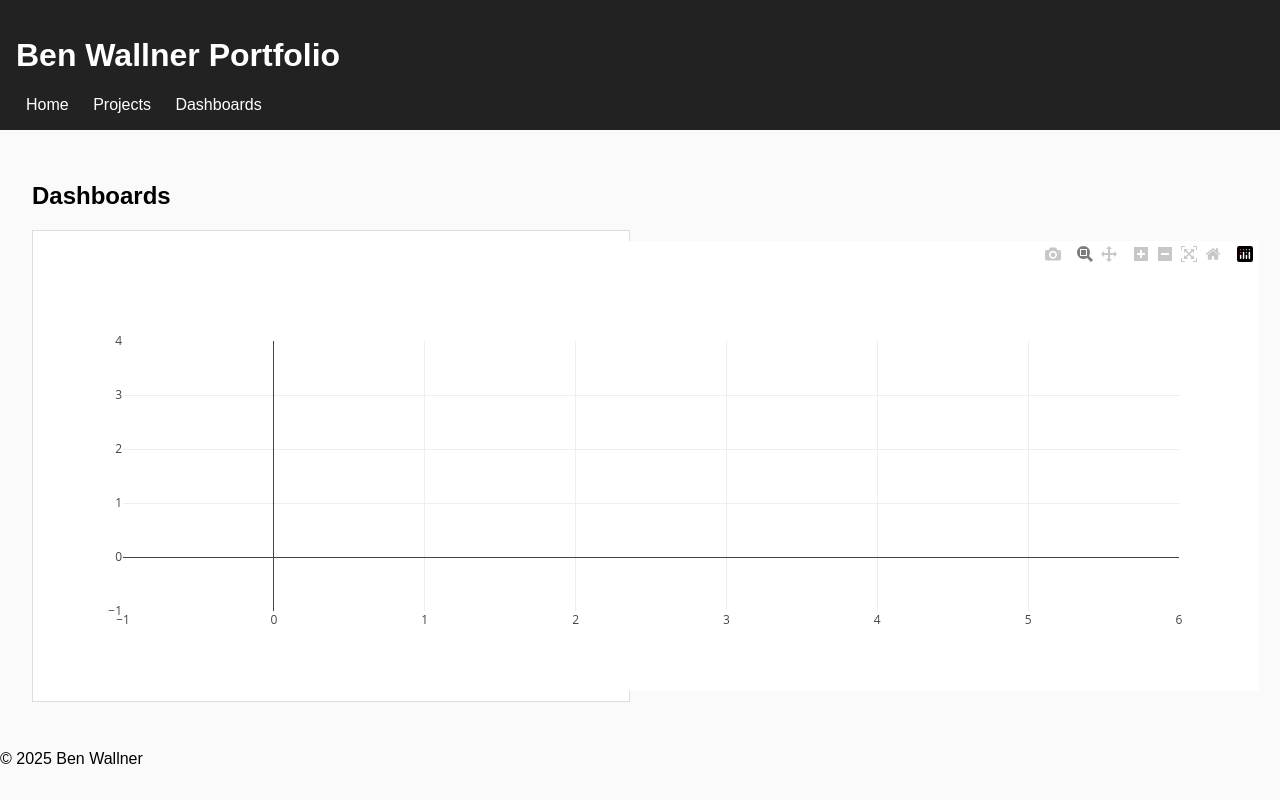
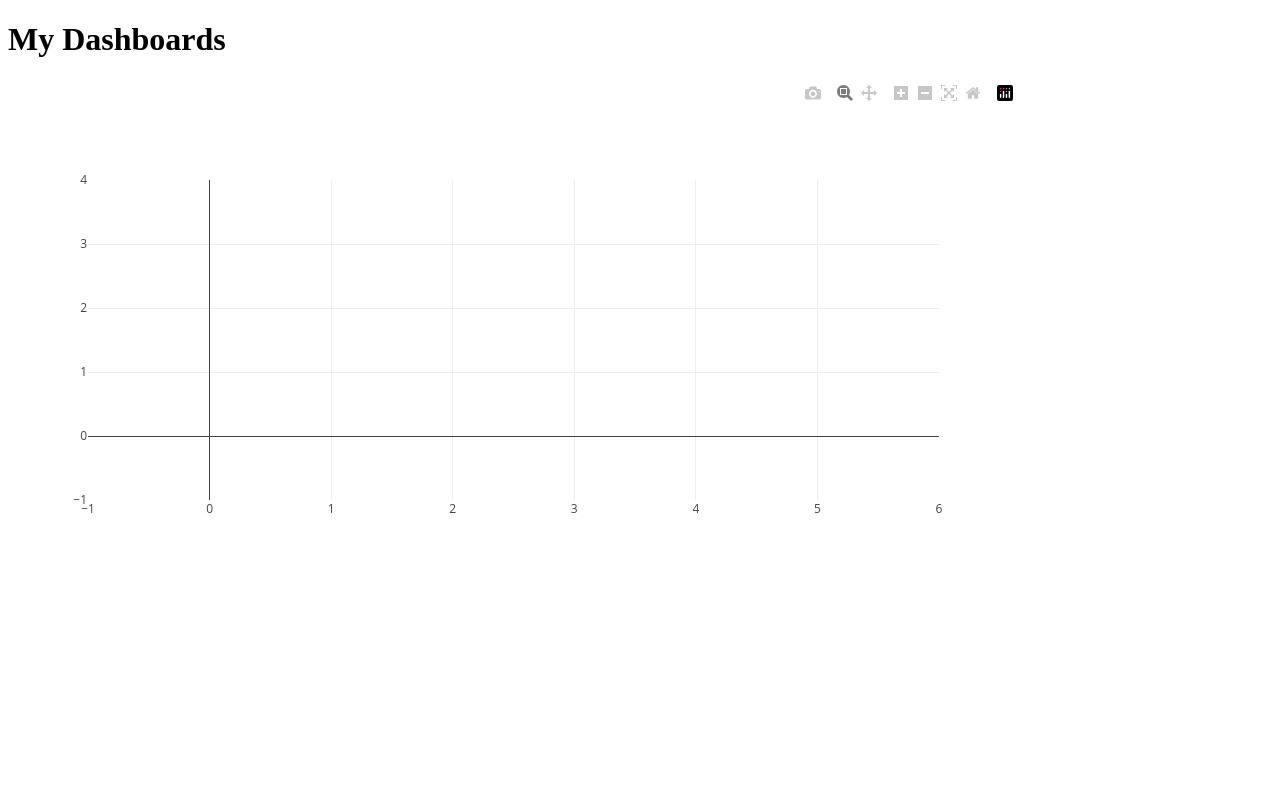
Before and after one commit to BenWallner7/website_portfolio, a Flask app: template templates/dashboards.html in a window 1280 px wide. Run offline with Flask 3, Linux system fonts and the light colour scheme; the template is opened without the code that fills it: most values are stand-ins (such as "Sample title", 1, 10 or a date in 2020); some libraries are stand-ins or nearby versions.

Commit message:
medical dashboards fix

```diff
--- a/app.py
+++ b/app.py
@@ -18,12 +18,18 @@ def projects():
 @app.route("/dashboards")
 def dashboards():
 
-    # Load figures from disk
-    fig1 = pio.read_json("static/figures/diabetes_scatter.json")
-    fig2 = pio.read_json("static/figures/diabetes_hist.json")
-    fig3 = pio.read_json("static/figures/diabetes_box.json")
+    # Read pre-saved JSON figures
+    figure_files = [
+        "static/figures/diabetes_scatter.json",
+        "static/figures/diabetes_hist.json",
+        "static/figures/diabetes_box.json"
+    ]
 
-    charts = [fig1, fig2, fig3]
-    graphJSON = [json.dumps(fig, cls=plotly.utils.PlotlyJSONEncoder) for fig in charts]
+    charts = []
+    for f in figure_files:
+        # Read figure JSON as dict
+        fig_dict = json.load(open(f, 'r'))
+        # Serialize with Plotly encoder for browser
+        charts.append(json.dumps(fig_dict, cls=plotly.utils.PlotlyJSONEncoder))
 
-    return render_template("dashboards.html", plots=graphJSON)
+    return render_template("dashboards.html", plots=charts)
--- a/templates/dashboards.html
+++ b/templates/dashboards.html
@@ -1,29 +1,18 @@
-{% extends "base.html" %}
-{% block content %}
-<h2>Dashboards</h2>
-<div class="grid">
-    {% for g in plots %}
-    <div class="chart" id="chart{{ loop.index }}"></div>
+<!DOCTYPE html>
+<html>
+<head>
+    <title>Dashboards</title>
+    <script src="https://cdn.plot.ly/plotly-latest.min.js"></script>
+</head>
+<body>
+    <h1>My Dashboards</h1>
+
+    {% for plot in plots %}
+        <div id="plot{{ loop.index }}" style="width:80%;height:500px;"></div>
+        <script>
+            var figure = {{ plot | safe }};
+            Plotly.newPlot('plot{{ loop.index }}', figure.data, figure.layout);
+        </script>
     {% endfor %}
-</div>
-
-<script>
-    {% for g in plots %}
-        var graph = {{ g|safe }};
-        Plotly.newPlot('chart{{ loop.index }}', graph.data, graph.layout);
-    {% endfor %}
-</script>
-
-<style>
-    .grid {
-        display: grid;
-        grid-template-columns: repeat(auto-fill, minmax(500px, 1fr));
-        gap: 20px;
-    }
-    .chart {
-        background: #fff;
-        padding: 10px;
-        border: 1px solid #ddd;
-    }
-</style>
-{% endblock %}
+</body>
+</html>
```
